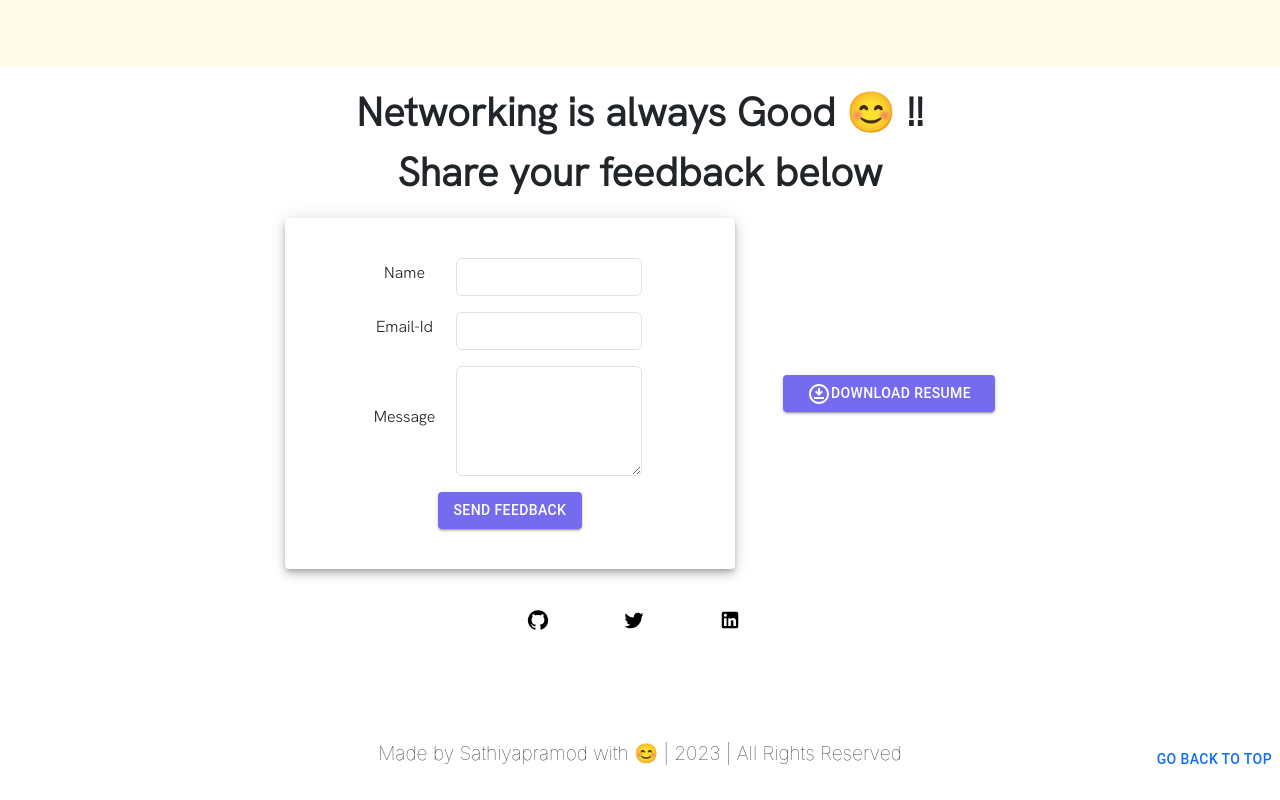
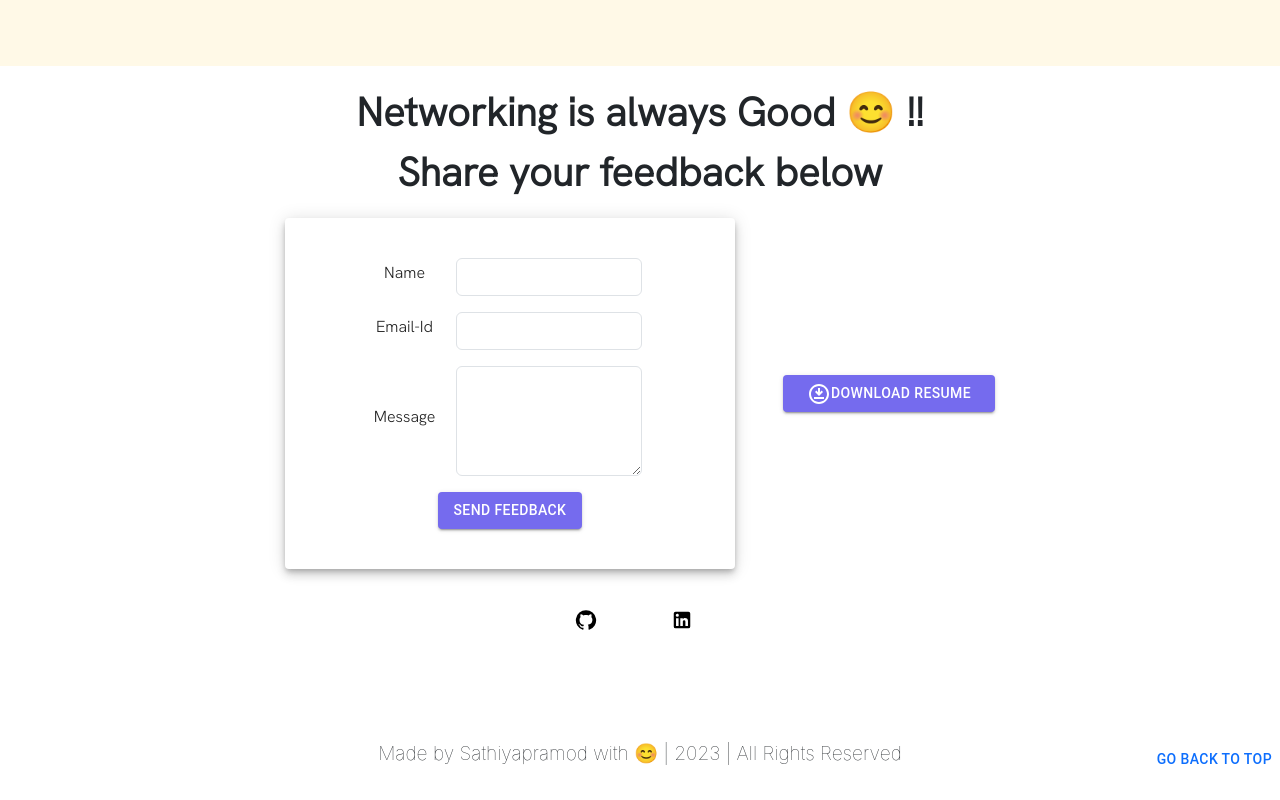
Before and after one commit to Sathiyapramod/Portfolio, a React (Create React App) app: page / in a window 1280 px wide. Shown: the part 3286-4086 px from the top of the page. Built offline with nearby package versions, Linux system fonts and the light colour scheme; what smooth-scroll would draw is missing.

Commit message:
removed social media

```diff
--- a/src/Components/Footer/Footer.js
+++ b/src/Components/Footer/Footer.js
@@ -41,19 +41,6 @@ function Footer() {
           className="menu-links"
         >
           <Button
-            startIcon={<TwitterIcon />}
-            size="large"
-            color="inherit"
-            className="responsive-buttons"
-          />
-        </a>
-        <a
-          href={twitterLink}
-          target="_blank"
-          rel="noreferrer"
-          className="menu-links"
-        >
-          <Button
             startIcon={<LinkedInIcon />}
             size="large"
             color="inherit"
```
